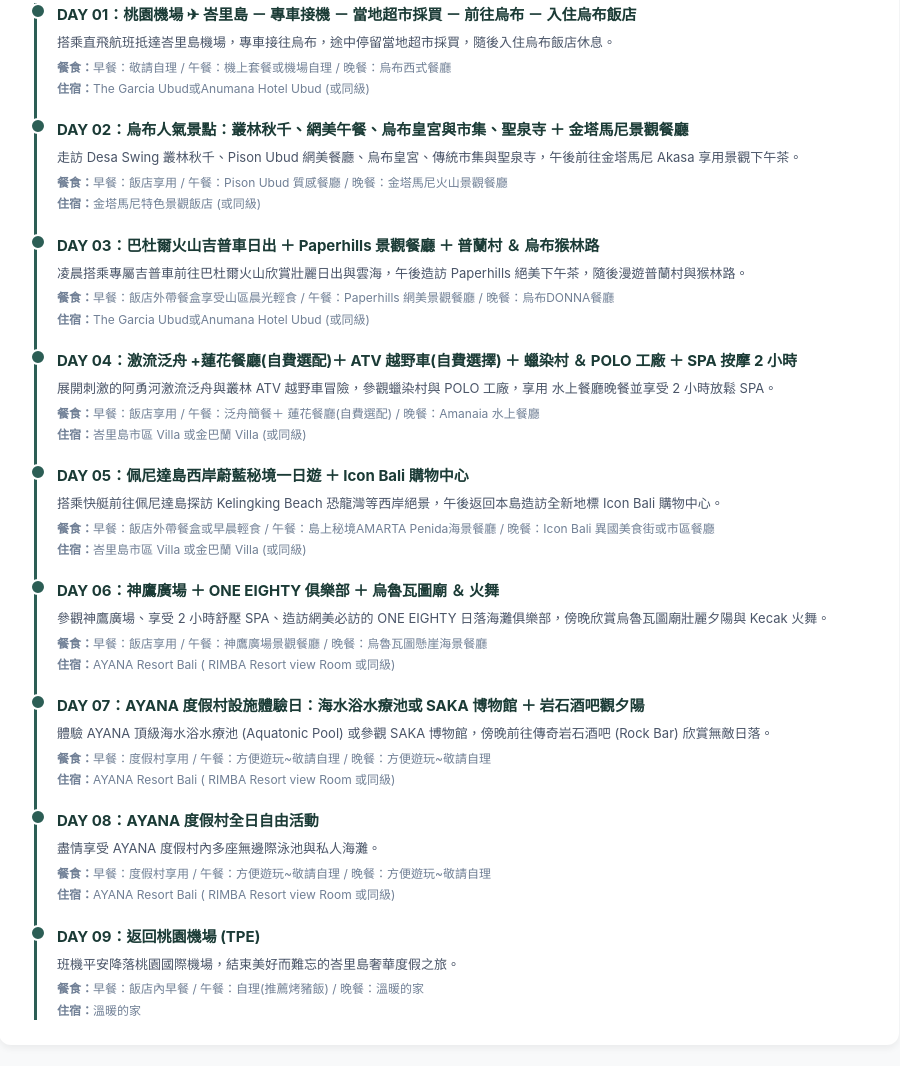
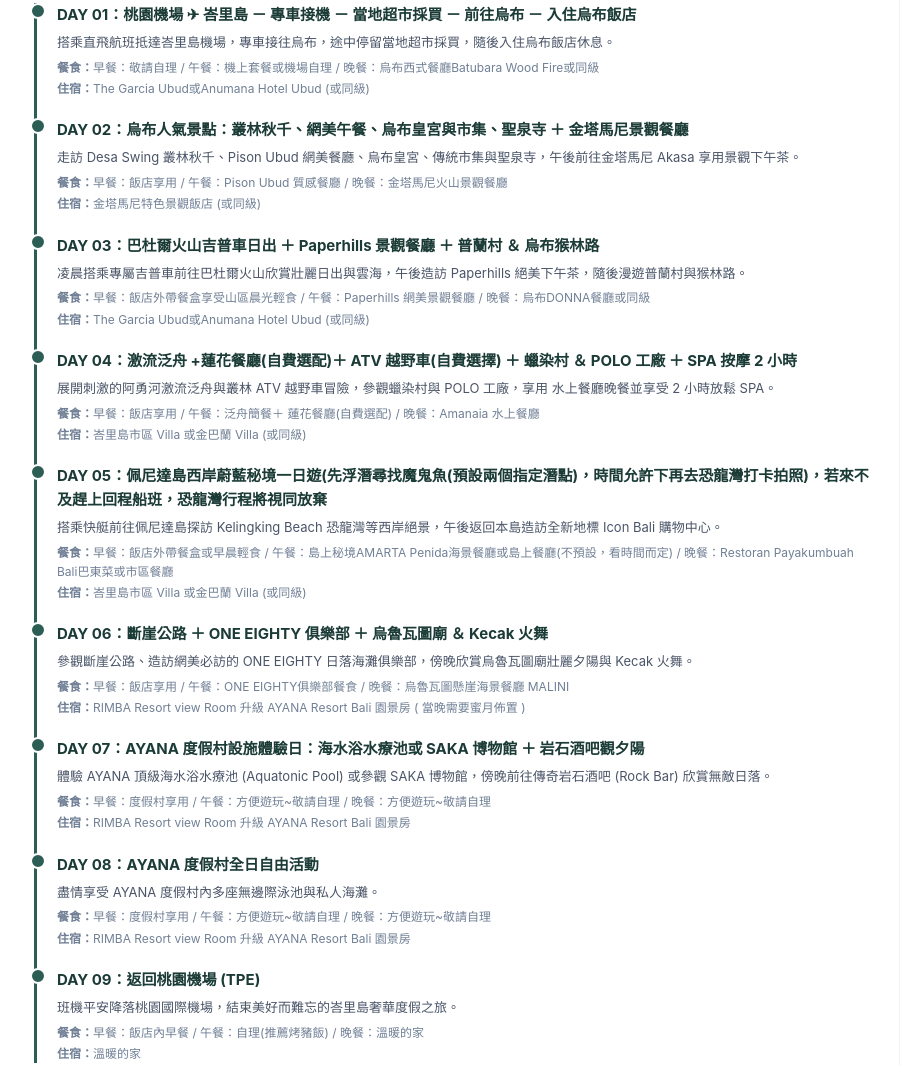
Before and after one commit to 9mlee/HTML-converted-to-webpage, a plain HTML site: page BALI DAY9.HTML in a window 1280 px wide. Shown: the part 1210-2276 px from the top of the page, without its empty margins (191-1091 px from the left). Drawn offline with Linux system fonts and the light colour scheme.

Commit message:
Update BALI DAY9.HTML

```diff
--- a/BALI DAY9.HTML
+++ b/BALI DAY9.HTML
@@ -65,7 +65,7 @@
                     <div style="position: absolute; left: -27px; top: 0; width: 12px; height: 12px; border-radius: 50%; background: #2c5e55; border: 2px solid #ffffff;"></div>
                     <h3 style="font-size: 15px; color: #1b3b36; margin: 0 0 5px 0;">DAY 01：桃園機場 ✈ 峇里島 － 專車接機 － 當地超市採買 － 前往烏布 － 入住烏布飯店</h3>
                     <p style="font-size: 13px; color: #4a5568; margin: 0;">搭乘直飛航班抵達峇里島機場，專車接往烏布，途中停留當地超市採買，隨後入住烏布飯店休息。</p>
-                    <p style="font-size: 12px; color: #718096; margin: 5px 0 0 0;"><strong>餐食：</strong>早餐：敬請自理 / 午餐：機上套餐或機場自理 / 晚餐：烏布西式餐廳</p>
+                    <p style="font-size: 12px; color: #718096; margin: 5px 0 0 0;"><strong>餐食：</strong>早餐：敬請自理 / 午餐：機上套餐或機場自理 / 晚餐：烏布西式餐廳Batubara Wood Fire或同級</p>
                     <p style="font-size: 12px; color: #718096; margin: 2px 0 0 0;"><strong>住宿：</strong>The Garcia Ubud或Anumana Hotel Ubud (或同級)</p>
                 </div>
 
@@ -81,7 +81,7 @@
                     <div style="position: absolute; left: -27px; top: 0; width: 12px; height: 12px; border-radius: 50%; background: #2c5e55; border: 2px solid #ffffff;"></div>
                     <h3 style="font-size: 15px; color: #1b3b36; margin: 0 0 5px 0;">DAY 03：巴杜爾火山吉普車日出 ＋ Paperhills 景觀餐廳 ＋ 普蘭村 ＆ 烏布猴林路</h3>
                     <p style="font-size: 13px; color: #4a5568; margin: 0;">凌晨搭乘專屬吉普車前往巴杜爾火山欣賞壯麗日出與雲海，午後造訪 Paperhills 絕美下午茶，隨後漫遊普蘭村與猴林路。</p>
-                    <p style="font-size: 12px; color: #718096; margin: 5px 0 0 0;"><strong>餐食：</strong>早餐：飯店外帶餐盒享受山區晨光輕食 / 午餐：Paperhills 網美景觀餐廳 / 晚餐：烏布DONNA餐廳</p>
+                    <p style="font-size: 12px; color: #718096; margin: 5px 0 0 0;"><strong>餐食：</strong>早餐：飯店外帶餐盒享受山區晨光輕食 / 午餐：Paperhills 網美景觀餐廳 / 晚餐：烏布DONNA餐廳或同級</p>
                     <p style="font-size: 12px; color: #718096; margin: 2px 0 0 0;"><strong>住宿：</strong>The Garcia Ubud或Anumana Hotel Ubud (或同級) </p>
                 </div>
 
@@ -95,18 +95,18 @@
 
                 <div style="margin-bottom: 20px; position: relative;">
                     <div style="position: absolute; left: -27px; top: 0; width: 12px; height: 12px; border-radius: 50%; background: #2c5e55; border: 2px solid #ffffff;"></div>
-                    <h3 style="font-size: 15px; color: #1b3b36; margin: 0 0 5px 0;">DAY 05：佩尼達島西岸蔚藍秘境一日遊 ＋ Icon Bali 購物中心</h3>
+                    <h3 style="font-size: 15px; color: #1b3b36; margin: 0 0 5px 0;">DAY 05：佩尼達島西岸蔚藍秘境一日遊(先浮潛尋找魔鬼魚(預設兩個指定潛點)，時間允許下再去恐龍灣打卡拍照)，若來不及趕上回程船班，恐龍灣行程將視同放棄 </h3>
                     <p style="font-size: 13px; color: #4a5568; margin: 0;">搭乘快艇前往佩尼達島探訪 Kelingking Beach 恐龍灣等西岸絕景，午後返回本島造訪全新地標 Icon Bali 購物中心。</p>
-                    <p style="font-size: 12px; color: #718096; margin: 5px 0 0 0;"><strong>餐食：</strong>早餐：飯店外帶餐盒或早晨輕食 / 午餐：島上秘境AMARTA Penida海景餐廳 / 晚餐：Icon Bali 異國美食街或市區餐廳</p>
+                    <p style="font-size: 12px; color: #718096; margin: 5px 0 0 0;"><strong>餐食：</strong>早餐：飯店外帶餐盒或早晨輕食 / 午餐：島上秘境AMARTA Penida海景餐廳或島上餐廳(不預設，看時間而定) / 晚餐：Restoran Payakumbuah Bali巴東菜或市區餐廳</p>
                     <p style="font-size: 12px; color: #718096; margin: 2px 0 0 0;"><strong>住宿：</strong>峇里島市區 Villa 或金巴蘭 Villa (或同級)</p>
                 </div>
 
                 <div style="margin-bottom: 20px; position: relative;">
                     <div style="position: absolute; left: -27px; top: 0; width: 12px; height: 12px; border-radius: 50%; background: #2c5e55; border: 2px solid #ffffff;"></div>
-                    <h3 style="font-size: 15px; color: #1b3b36; margin: 0 0 5px 0;">DAY 06：神鷹廣場 ＋ ONE EIGHTY 俱樂部 ＋ 烏魯瓦圖廟 ＆ 火舞</h3>
-                    <p style="font-size: 13px; color: #4a5568; margin: 0;">參觀神鷹廣場、享受 2 小時舒壓 SPA、造訪網美必訪的 ONE EIGHTY 日落海灘俱樂部，傍晚欣賞烏魯瓦圖廟壯麗夕陽與 Kecak 火舞。</p>
-                    <p style="font-size: 12px; color: #718096; margin: 5px 0 0 0;"><strong>餐食：</strong>早餐：飯店享用 / 午餐：神鷹廣場景觀餐廳 / 晚餐：烏魯瓦圖懸崖海景餐廳</p>
-                    <p style="font-size: 12px; color: #718096; margin: 2px 0 0 0;"><strong>住宿：</strong>AYANA Resort Bali ( RIMBA Resort view Room 或同級)</p>
+                    <h3 style="font-size: 15px; color: #1b3b36; margin: 0 0 5px 0;">DAY 06：斷崖公路 ＋ ONE EIGHTY 俱樂部 ＋ 烏魯瓦圖廟 ＆ Kecak 火舞</h3>
+                    <p style="font-size: 13px; color: #4a5568; margin: 0;">參觀斷崖公路、造訪網美必訪的 ONE EIGHTY 日落海灘俱樂部，傍晚欣賞烏魯瓦圖廟壯麗夕陽與 Kecak 火舞。</p>
+                    <p style="font-size: 12px; color: #718096; margin: 5px 0 0 0;"><strong>餐食：</strong>早餐：飯店享用 / 午餐：ONE EIGHTY俱樂部餐食 / 晚餐：烏魯瓦圖懸崖海景餐廳 MALINI</p>
+                    <p style="font-size: 12px; color: #718096; margin: 2px 0 0 0;"><strong>住宿：</strong>RIMBA Resort view Room 升級 AYANA Resort Bali 園景房 ( 當晚需要蜜月佈置 ) </p>
                 </div>
 
                 <div style="margin-bottom: 20px; position: relative;">
@@ -114,7 +114,7 @@
                     <h3 style="font-size: 15px; color: #1b3b36; margin: 0 0 5px 0;">DAY 07：AYANA 度假村設施體驗日：海水浴水療池或 SAKA 博物館 ＋ 岩石酒吧觀夕陽</h3>
                     <p style="font-size: 13px; color: #4a5568; margin: 0;">體驗 AYANA 頂級海水浴水療池 (Aquatonic Pool) 或參觀 SAKA 博物館，傍晚前往傳奇岩石酒吧 (Rock Bar) 欣賞無敵日落。</p>
                     <p style="font-size: 12px; color: #718096; margin: 5px 0 0 0;"><strong>餐食：</strong>早餐：度假村享用 / 午餐：方便遊玩~敬請自理 / 晚餐：方便遊玩~敬請自理</p>
-                    <p style="font-size: 12px; color: #718096; margin: 2px 0 0 0;"><strong>住宿：</strong>AYANA Resort Bali ( RIMBA Resort view Room 或同級)</p>
+                    <p style="font-size: 12px; color: #718096; margin: 2px 0 0 0;"><strong>住宿：</strong>RIMBA Resort view Room 升級 AYANA Resort Bali 園景房</p>
                 </div>
 
                 <div style="margin-bottom: 20px; position: relative;">
@@ -122,7 +122,7 @@
                     <h3 style="font-size: 15px; color: #1b3b36; margin: 0 0 5px 0;">DAY 08：AYANA 度假村全日自由活動 </h3>
                     <p style="font-size: 13px; color: #4a5568; margin: 0;">盡情享受 AYANA 度假村內多座無邊際泳池與私人海灘。</p>
                     <p style="font-size: 12px; color: #718096; margin: 5px 0 0 0;"><strong>餐食：</strong>早餐：度假村享用 / 午餐：方便遊玩~敬請自理 / 晚餐：方便遊玩~敬請自理</p>
-                    <p style="font-size: 12px; color: #718096; margin: 2px 0 0 0;"><strong>住宿：</strong>AYANA Resort Bali ( RIMBA Resort view Room 或同級)</p>
+                    <p style="font-size: 12px; color: #718096; margin: 2px 0 0 0;"><strong>住宿：</strong>RIMBA Resort view Room 升級 AYANA Resort Bali 園景房 </p>
                 </div>
 
                 <div style="position: relative;">
```
